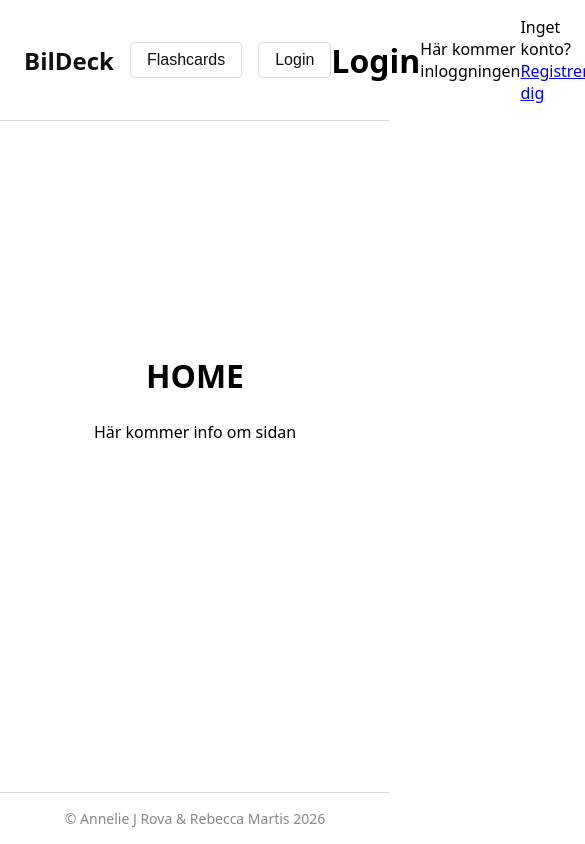
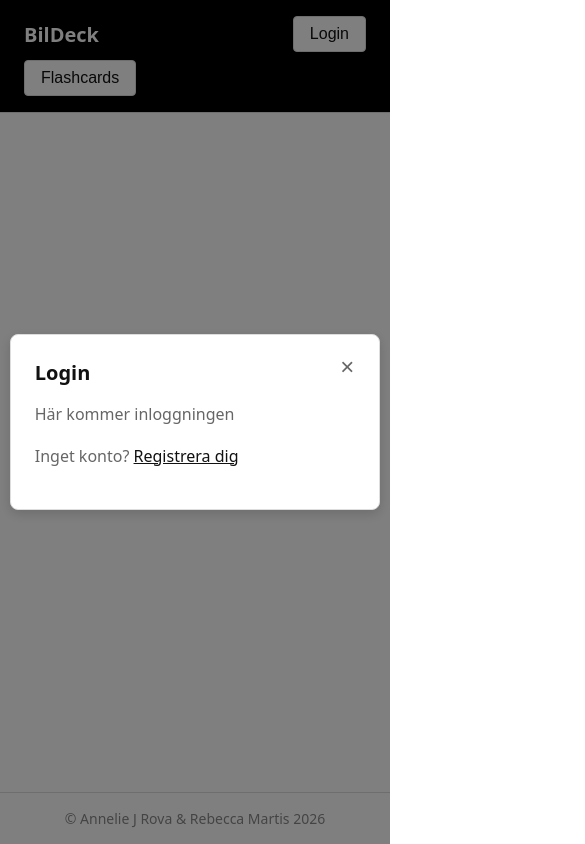
Before and after one commit to Beckasinis/BilDeck, a React (Vite) app: page / in a window 390 px wide. Both pictures are taken after a click on the button "Login". Shown: the whole page, 585 px wide, since content can reach past the window. Built offline with nearby package versions, Linux system fonts and the light colour scheme.

Commit message:
feat(header): header css and login modal

```diff
--- a/src/components/header/header.css
+++ b/src/components/header/header.css
@@ -3,11 +3,12 @@ header {
   justify-content: space-between;
   align-items: center;
   padding: var(--spacing) var(--spacing-lg);
-  background: #fff;
+  background: #000;
   border-bottom: 1px solid #ddd;
   position: sticky;
   top: 0;
   z-index: 10;
+  gap: var(--spacing);
 }
 
 .logo {
@@ -16,15 +17,15 @@ header {
 
 .logo h1 {
   font-size: 1.5rem;
-  color: #111;
+  color: #fff;
   margin: 0;
+  font-weight: 600;
 }
 
 nav {
   flex: 1;
   display: flex;
   justify-content: center;
-  padding: 0 var(--spacing);
 }
 
 .auth-button {
@@ -39,9 +40,37 @@ nav {
   cursor: pointer;
   border-radius: 4px;
   font-size: 1rem;
+  font-weight: 500;
+  transition: all 0.2s ease;
 }
 
 .auth-button button:hover {
   background: #f5f5f5;
   border-color: #999;
 }
+
+.auth-button button:active {
+  background: #e5e5e5;
+}
+
+/* Responsive - mobile first */
+@media (max-width: 480px) {
+  header {
+    flex-wrap: wrap;
+    gap: 0.5rem;
+  }
+
+  .logo h1 {
+    font-size: 1.25rem;
+  }
+
+  nav {
+    flex-basis: 100%;
+    order: 3;
+    justify-content: flex-start;
+  }
+
+  .auth-button {
+    order: 2;
+  }
+}
--- a/src/components/loginModal/LoginModal.jsx
+++ b/src/components/loginModal/LoginModal.jsx
@@ -1,13 +1,24 @@
 import { Link } from 'react-router'
 import './loginModal.css'
 
-    function LoginModal(){
+/**
+ * LoginModal Component
+ * Modal popup for user authentication with login and sign up options
+ * @param {Object} props - Component props
+ * @param {Function} props.onClose - Callback to close the modal
+ */
+function LoginModal({ onClose }) {
   return (
-            <>
+    <div className="modal-overlay" onClick={onClose}>
+      <div className="modal-content" onClick={(e) => e.stopPropagation()}>
+        <button className="modal-close" onClick={onClose}>×</button>
+
         <h1>Login</h1>
         <p>Här kommer inloggningen</p>
-            <p>Inget konto? <Link to="/signup">Registrera dig</Link></p>
-            </>
+
+        <p>Inget konto? <Link to="/signup" onClick={onClose}>Registrera dig</Link></p>
+      </div>
+    </div>
   );
 }
 
--- a/src/components/loginModal/loginModal.css
+++ b/src/components/loginModal/loginModal.css
@@ -0,0 +1,79 @@
+.modal-overlay {
+  position: fixed;
+  top: 0;
+  left: 0;
+  width: 100%;
+  height: 100%;
+  background: rgba(0, 0, 0, 0.5);
+  display: flex;
+  align-items: center;
+  justify-content: center;
+  z-index: 1000;
+}
+
+.modal-content {
+  background: #fff;
+  border: 1px solid #ddd;
+  border-radius: 8px;
+  padding: 2rem;
+  max-width: 400px;
+  width: 90%;
+  position: relative;
+  box-shadow: 0 4px 12px rgba(0, 0, 0, 0.15);
+}
+
+.modal-close {
+  position: absolute;
+  top: 1rem;
+  right: 1rem;
+  background: none;
+  border: none;
+  font-size: 1.5rem;
+  cursor: pointer;
+  color: #666;
+  padding: 0;
+  width: 2rem;
+  height: 2rem;
+  display: flex;
+  align-items: center;
+  justify-content: center;
+}
+
+.modal-close:hover {
+  color: #111;
+}
+
+.modal-content h1 {
+  margin-top: 0;
+  margin-bottom: 1rem;
+  font-size: 1.5rem;
+  color: #111;
+}
+
+.modal-content p {
+  margin: 1rem 0;
+  color: #666;
+  line-height: 1.6;
+}
+
+.modal-content a {
+  color: #111;
+  text-decoration: underline;
+  cursor: pointer;
+}
+
+.modal-content a:hover {
+  color: #666;
+}
+
+/* Responsive */
+@media (max-width: 480px) {
+  .modal-content {
+    width: 95%;
+    padding: 1.5rem;
+  }
+
+  .modal-content h1 {
+    font-size: 1.25rem;
+  }
+}
```
Lines whose indentation alone changed are shown as unchanged.
